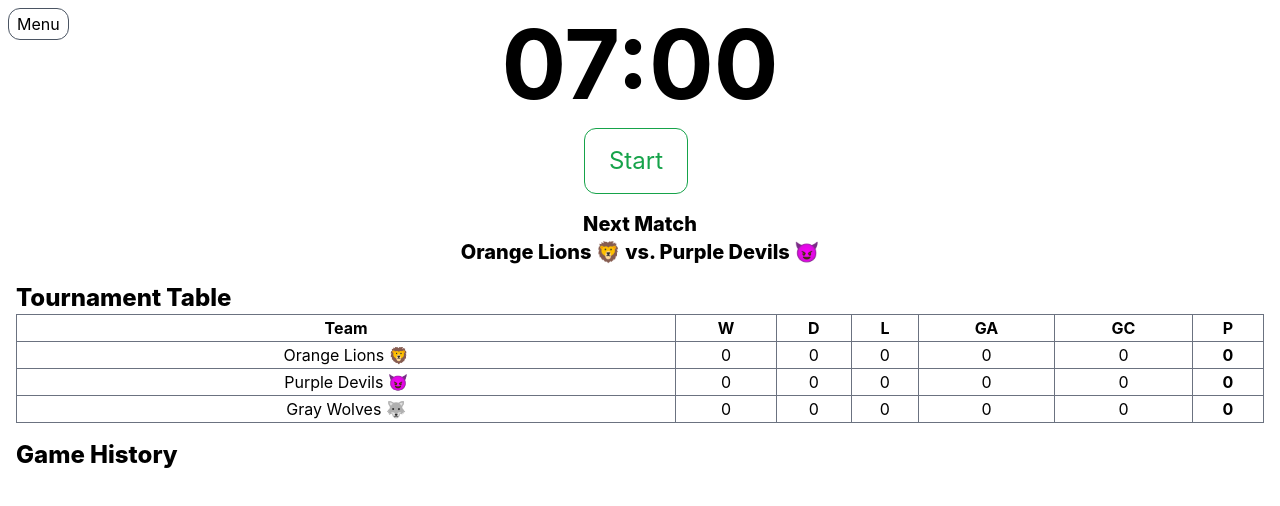
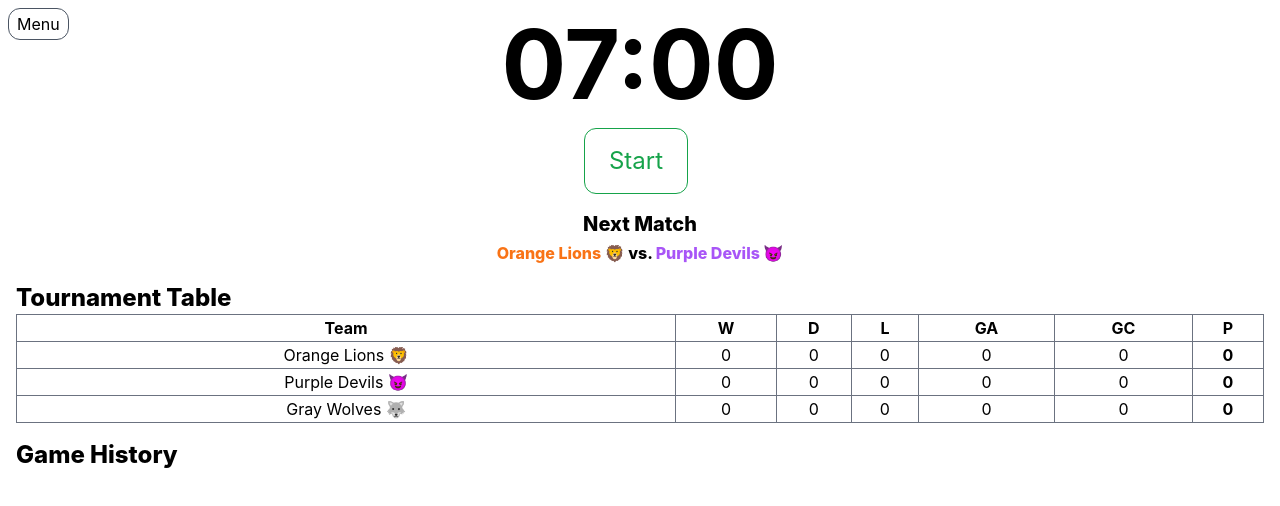
Before and after one commit to danil1807/footubud, a React (Create React App) app: page / in a window 1280 px wide. Shown: the top 506 px of the page. Built offline with nearby package versions, Linux system fonts and the light colour scheme.

Commit message:
change color display

```diff
--- a/src/App.js
+++ b/src/App.js
@@ -443,8 +443,34 @@ const App = () => {
       {!isActive ? (
         <h2 className="font-extrabold text-xl text-center">
           Next Match <br />
-          <span className="text-xl">
-            {currentTeams[0].name} vs. {currentTeams[1].name}
+          <span className="text-base">
+            <span
+              className={`${
+                currentTeams[0].name.startsWith("Orange")
+                  ? "text-orange-500"
+                  : currentTeams[0].name.startsWith("Gray")
+                  ? "text-gray-500"
+                  : currentTeams[0].name.startsWith("Purple")
+                  ? "text-purple-500"
+                  : ""
+              }`}
+            >
+              {currentTeams[0].name}
+            </span>{" "}
+            vs.{" "}
+            <span
+              className={`${
+                currentTeams[1].name.startsWith("Orange")
+                  ? "text-orange-500"
+                  : currentTeams[1].name.startsWith("Gray")
+                  ? "text-gray-500"
+                  : currentTeams[1].name.startsWith("Purple")
+                  ? "text-purple-500"
+                  : ""
+              }`}
+            >
+              {currentTeams[1].name}
+            </span>
           </span>
         </h2>
       ) : (
--- a/src/components/GameHistory.jsx
+++ b/src/components/GameHistory.jsx
@@ -1,16 +1,41 @@
 import React from "react";
 
 const GameHistory = ({ history }) => {
+  // A mapping of team name prefixes to their colors
+  const teamColors = {
+    Orange: "text-orange-500",
+    Gray: "text-black",
+    Purple: "text-purple-500",
+  };
+
+  // Function to determine the appropriate color class
+  const getTeamColorClass = (teamName) => {
+    const colorKey = Object.keys(teamColors).find((key) =>
+      teamName.startsWith(key)
+    );
+    return teamColors[colorKey] || "text-black"; // Default to black if no match
+  };
+
   return (
     <div className="game-history w-full mt-4">
       <h2 className="font-extrabold text-2xl">Game History</h2>
       <ol>
-        {history.map((game, index) => (
-          <li key={index}>
-            {index + 1}. {game.team1} - {game.team2}{" "}
-            <span className="ml-2">{game.score}</span>
-          </li>
-        ))}
+        {history.map((game, index) => {
+          const [score1, score2] = game.score.split("-").map(Number); // Split the score into numbers
+          const winningTeam =
+            score1 > score2 ? game.team1 : score1 < score2 ? game.team2 : null; // Determine the winning team, null for a draw
+
+          const scoreClass = winningTeam
+            ? getTeamColorClass(winningTeam) // Get the winning team's color
+            : "bg-gray-800 text-white px-2 py-1 rounded"; // Dark background with white text for a draw
+
+          return (
+            <li key={index}>
+              {index + 1}. {game.team1} - {game.team2}{" "}
+              <span className={`ml-2 ${scoreClass}`}>{game.score}</span>
+            </li>
+          );
+        })}
       </ol>
     </div>
   );
--- a/src/components/LiveMatch.jsx
+++ b/src/components/LiveMatch.jsx
@@ -53,10 +53,12 @@ const LiveMatch = ({ teams, updateResults, time }) => {
 
   return (
     <div className="live-match w-full">
-      <h2 className="font-extrabold text-2xl">Live Match</h2>
       <div className="flex flex-box mt-2">
         <div className="team grow">
-          <p className="text-3xl text-center mb-2">{teams[0].name}</p>
+          <p className="text-3xl text-center mb-2">
+            {" "}
+            {teams[0].name.split(" ").slice(1).join(" ")}
+          </p>
           <p className="text-3xl font-extrabold text-center">{team1Score}</p>
           <div className="flex justify-around mt-2">
             <button
@@ -74,7 +76,10 @@ const LiveMatch = ({ teams, updateResults, time }) => {
           </div>
         </div>
         <div className="team grow">
-          <p className="text-3xl text-center mb-2">{teams[1].name}</p>
+          <p className="text-3xl text-center mb-2">
+            {" "}
+            {teams[1].name.split(" ").slice(1).join(" ")}
+          </p>
           <p className="text-3xl font-extrabold text-center">{team2Score}</p>
 
           <div className="flex justify-around mt-2">
```
